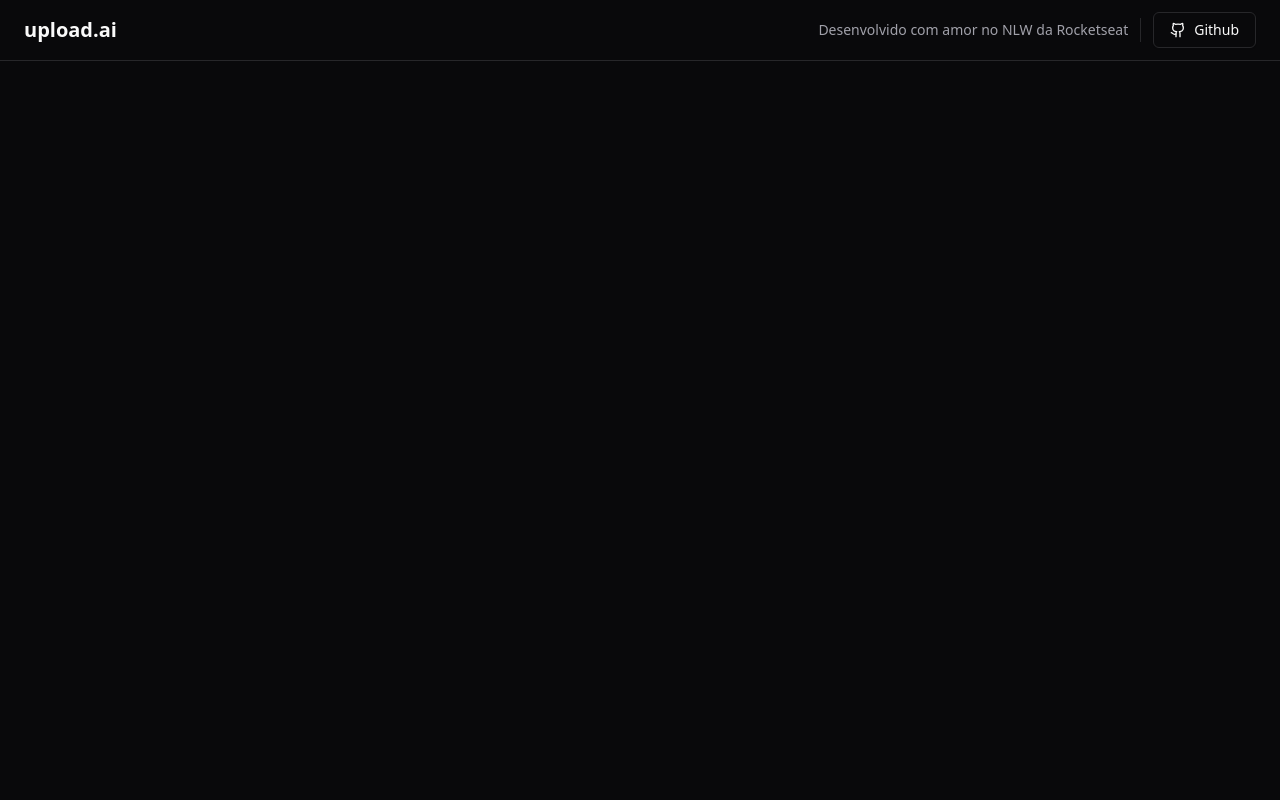
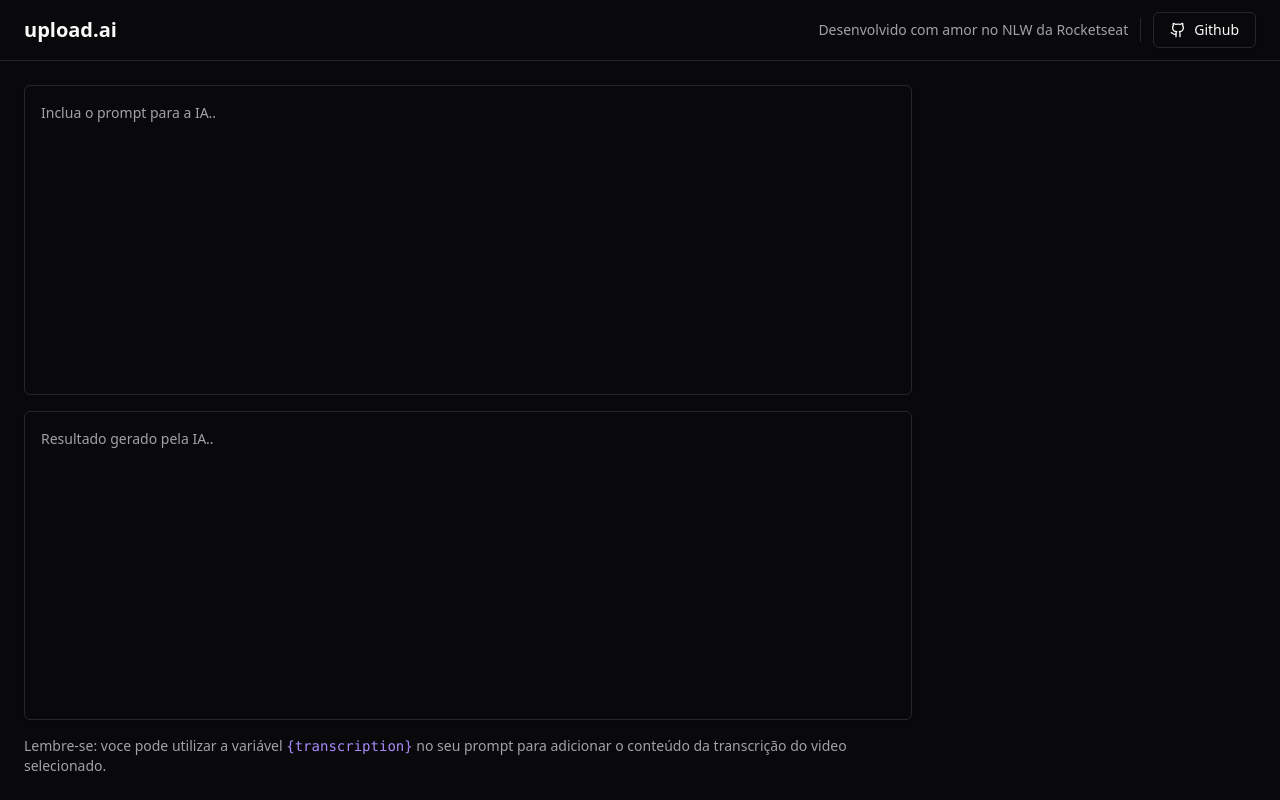
Before and after one commit to kimMichel/nlw-ai-web, a React (Vite) app: page / in a window 1280 px wide. Built offline with nearby package versions, Linux system fonts and the light colour scheme.

Commit message:
add textarea components

```diff
--- a/src/App.tsx
+++ b/src/App.tsx
@@ -1,10 +1,11 @@
 import { Github } from 'lucide-react'
 import { Button } from "./components/ui/button";
 import { Separator } from './components/ui/separator';
+import { Textarea } from './components/ui/textarea';
 
 export function App() {
   return (
-    <div >
+    <div className='min-h-screen flex flex-col'>
       <div className="px-6 py-3 flex items-center justify-between border-b">
         <h1 className="text-xl font-bold">upload.ai</h1>
 
@@ -19,6 +20,25 @@ export function App() {
           </Button>
         </div>
       </div>
+
+      <main className='flex-1 p-6 flex gap-6'>
+        <div className='flex flex-col flex-1 gap-4'>
+          <div className='grid grid-rows-2 gap-4 flex-1'>
+            <Textarea
+              className='resize-none p-4 leading-relaxed'
+              placeholder='Inclua o prompt para a IA..'
+            />
+            <Textarea
+              className='resize-none p-4 leading-relaxed'
+              placeholder='Resultado gerado pela IA..' readOnly
+            />
+          </div>
+          <p className='text-sm text-muted-foreground'>
+            Lembre-se: voce pode utilizar a variável <code className='text-violet-400'>{'{transcription}'}</code> no seu prompt para adicionar o conteúdo da transcrição do video selecionado.
+          </p>
+        </div>
+        <aside className='w-80'></aside>
+      </main>
     </div>
   )
 }
--- /dev/null
+++ b/src/components/ui/textarea.tsx
@@ -0,0 +1,24 @@
+import * as React from "react"
+
+import { cn } from "@/lib/utils"
+
+export interface TextareaProps
+  extends React.TextareaHTMLAttributes<HTMLTextAreaElement> {}
+
+const Textarea = React.forwardRef<HTMLTextAreaElement, TextareaProps>(
+  ({ className, ...props }, ref) => {
+    return (
+      <textarea
+        className={cn(
+          "flex min-h-[60px] w-full rounded-md border border-input bg-transparent px-3 py-2 text-sm shadow-sm placeholder:text-muted-foreground focus-visible:outline-none focus-visible:ring-1 focus-visible:ring-ring disabled:cursor-not-allowed disabled:opacity-50",
+          className
+        )}
+        ref={ref}
+        {...props}
+      />
+    )
+  }
+)
+Textarea.displayName = "Textarea"
+
+export { Textarea }
```
